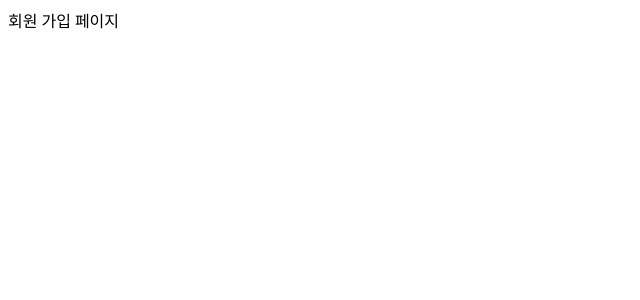
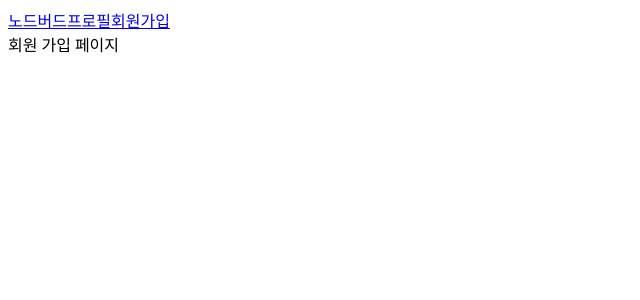
Before and after one commit to Knoa0405/nodebird, a Next.js app: page /signup in a window 1280 px wide. Shown: the top 300 px of the page, without its empty margins (0-640 px from the left). Built offline with nearby package versions, Linux system fonts and the light colour scheme.

Commit message:
🎨 Implements pages

```diff
--- /dev/null
+++ b/components/Applayout.js
@@ -0,0 +1,22 @@
+import React from 'react';
+import PropTypes from 'prop-types';
+import Link from 'next/link';
+
+const AppLayout = ({ children }) => {
+  return (
+    <div>
+      <div>
+        <Link href="/"><a>노드버드</a></Link>
+        <Link href="/profile"><a>프로필</a></Link>
+        <Link href="/signup"><a>회원가입</a></Link>
+      </div>
+      {children}
+    </div>
+  );
+}
+
+AppLayout.PropTypes = {
+  children: PropTypes.node.isRequired
+};
+
+export default AppLayout;
--- a/pages/signup.js
+++ b/pages/signup.js
@@ -1,5 +1,12 @@
+import React from 'react';
+import AppLayout from '../components/Applayout';
+
 const SignUp = () => {
-  return <div>회원 가입 페이지</div>
-};
+  return (
+    <AppLayout>
+      <div>회원 가입 페이지</div>
+    </AppLayout>
+  )
+}
 
 export default SignUp;
```
Also changed, not shown: package.json (+8 -3 lines), pages/index.js (+7 -2 lines), pages/profile.js (+9 -2 lines), 2 other files (tests, documents, lock files or other folders).
